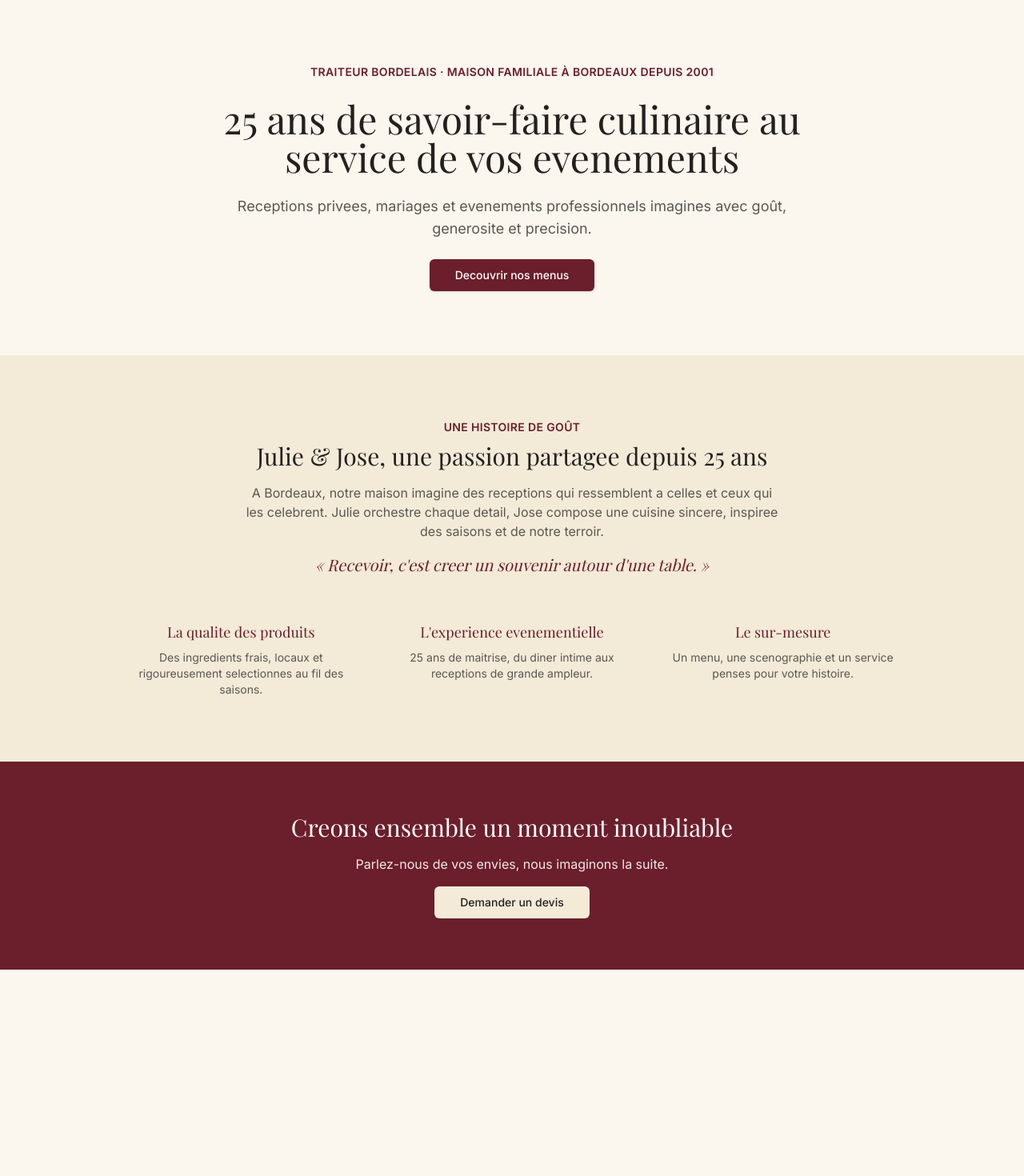
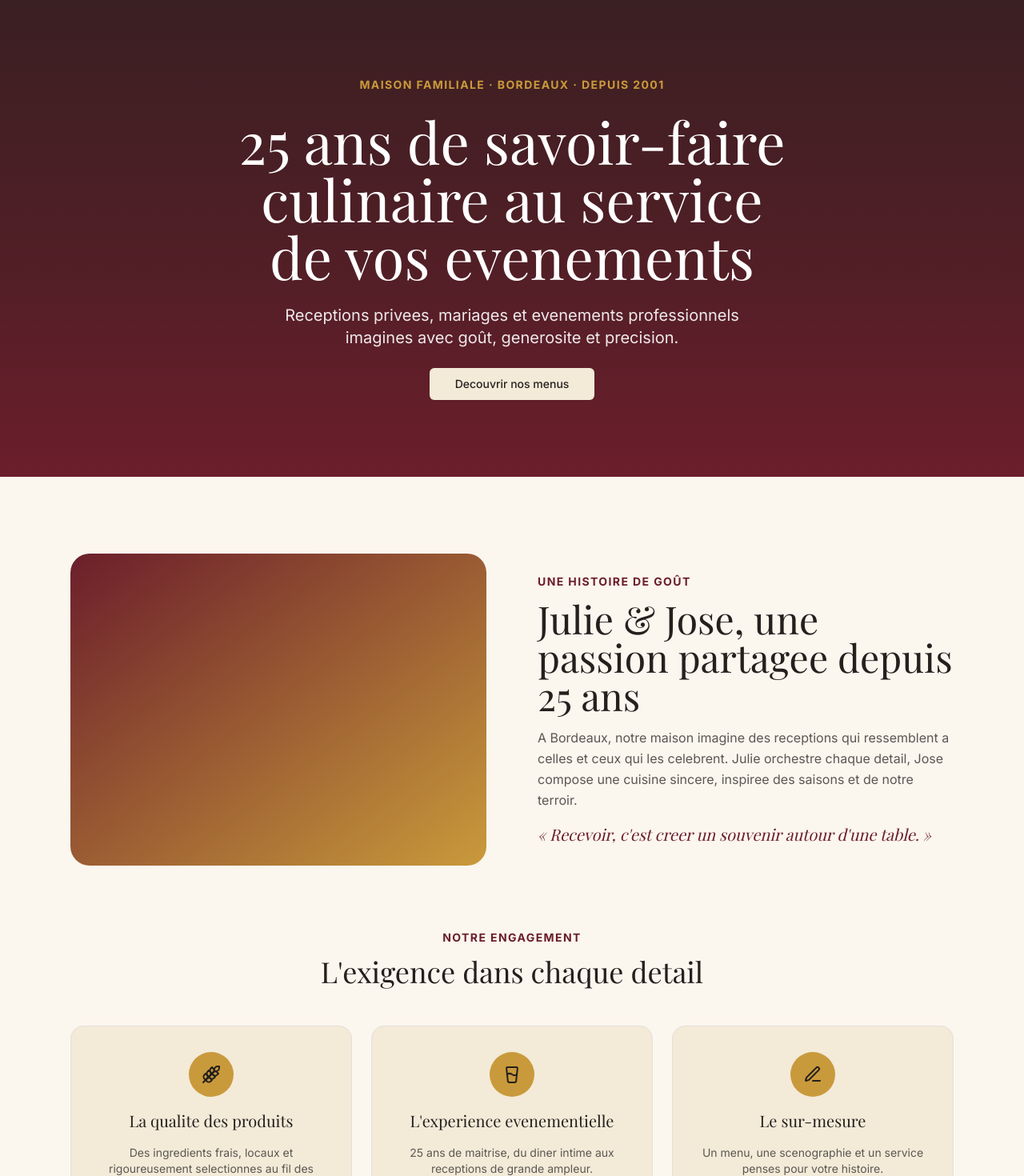
Before and after one commit to arthurgatoux/vite-gourmand, a Next.js app: page / in a window 1280 px wide. Shown: the top 1470 px of the page at 80% size. Before the commit the page ends 1212 px from the top, so only its background shows below. Built offline with nearby package versions, Linux system fonts and the light colour scheme; no server answers; the database is empty.

Commit message:
fix(accueil): aligner typographie et cartes d'engagement sur les valeurs reelles Figma

```diff
--- a/components/home/avis-section.tsx
+++ b/components/home/avis-section.tsx
@@ -9,15 +9,15 @@ export async function AvisSection() {
   }
 
   return (
-    <section aria-labelledby="avis-heading" className="w-full bg-secondary py-16">
-      <div className="mx-auto max-w-5xl px-5">
-        <p className="text-center text-sm font-semibold uppercase tracking-wide text-primary">
+    <section aria-labelledby="avis-heading" className="w-full bg-secondary py-20">
+      <div className="mx-auto max-w-6xl px-6">
+        <p className="text-center text-sm font-bold uppercase tracking-widest text-primary">
           Vos mots comptent
         </p>
-        <h2 id="avis-heading" className="mt-2 text-center text-3xl font-heading">
+        <h2 id="avis-heading" className="mt-3 text-center font-heading text-4xl">
           Ils nous ont confie leur evenement
         </h2>
-        <ul className="mt-10 grid gap-6 sm:grid-cols-2 lg:grid-cols-3">
+        <ul className="mt-12 grid gap-6 sm:grid-cols-2 lg:grid-cols-3">
           {avis.map((item) => (
             <li key={item.id}>
               <AvisCard avis={item} />
--- a/components/home/cta-section.tsx
+++ b/components/home/cta-section.tsx
@@ -3,9 +3,12 @@ import Link from "next/link";
 
 export function CtaSection() {
   return (
-    <section aria-labelledby="cta-heading" className="w-full bg-primary py-16">
-      <div className="mx-auto flex max-w-2xl flex-col items-center gap-4 px-5 text-center text-primary-foreground">
-        <h2 id="cta-heading" className="text-3xl font-heading">
+    <section aria-labelledby="cta-heading" className="w-full bg-primary py-20">
+      <div className="mx-auto flex max-w-2xl flex-col items-center gap-4 px-6 text-center text-primary-foreground">
+        <p className="text-sm font-bold uppercase tracking-widest text-accent">
+          Votre prochain evenement
+        </p>
+        <h2 id="cta-heading" className="font-heading text-4xl">
           Creons ensemble un moment inoubliable
         </h2>
         <p className="text-primary-foreground/90">
--- a/components/home/equipe-section.tsx
+++ b/components/home/equipe-section.tsx
@@ -1,33 +1,44 @@
-export function EquipeSection() {
-  const engagements = [
+import { Wheat, GlassWater, PenLine } from "lucide-react";
+
+const ENGAGEMENTS = [
   {
+    icon: Wheat,
     titre: "La qualite des produits",
     description:
       "Des ingredients frais, locaux et rigoureusement selectionnes au fil des saisons.",
   },
   {
+    icon: GlassWater,
     titre: "L'experience evenementielle",
     description:
       "25 ans de maitrise, du diner intime aux receptions de grande ampleur.",
   },
   {
+    icon: PenLine,
     titre: "Le sur-mesure",
     description:
       "Un menu, une scenographie et un service penses pour votre histoire.",
   },
 ];
 
+export function EquipeSection() {
   return (
-    <section aria-labelledby="equipe-heading" className="w-full bg-secondary py-20">
-      <div className="mx-auto max-w-5xl px-5">
-        <div className="mx-auto max-w-2xl text-center">
-          <p className="text-sm font-semibold uppercase tracking-wide text-primary">
+    <section aria-labelledby="equipe-heading" className="w-full bg-background py-24">
+      <div className="mx-auto grid max-w-6xl gap-16 px-6 lg:grid-cols-2 lg:items-center">
+        <div
+          className="aspect-[4/3] w-full rounded-3xl bg-gradient-to-br from-primary to-accent"
+          role="img"
+          aria-label="Julie et Jose, fondateurs de Vite et Gourmand"
+        />
+
+        <div>
+          <p className="text-sm font-bold uppercase tracking-widest text-primary">
             Une histoire de goût
           </p>
-          <h2 id="equipe-heading" className="mt-2 text-3xl font-heading">
+          <h2 id="equipe-heading" className="mt-3 font-heading text-4xl lg:text-5xl">
             Julie &amp; Jose, une passion partagee depuis 25 ans
           </h2>
-          <p className="mt-4 text-muted-foreground">
+          <p className="mt-4 text-base leading-relaxed text-muted-foreground">
             A Bordeaux, notre maison imagine des receptions qui ressemblent a
             celles et ceux qui les celebrent. Julie orchestre chaque detail,
             Jose compose une cuisine sincere, inspiree des saisons et de notre
@@ -37,12 +48,26 @@ export function EquipeSection() {
             &laquo; Recevoir, c&apos;est creer un souvenir autour d&apos;une table. &raquo;
           </p>
         </div>
+      </div>
 
-        <ul className="mt-14 grid gap-8 sm:grid-cols-3">
-          {engagements.map((item) => (
-            <li key={item.titre} className="text-center">
-              <h3 className="font-heading text-lg text-primary">{item.titre}</h3>
-              <p className="mt-2 text-sm text-muted-foreground">{item.description}</p>
+      <div className="mx-auto mt-20 max-w-6xl px-6">
+        <p className="text-center text-sm font-bold uppercase tracking-widest text-primary">
+          Notre engagement
+        </p>
+        <h2 className="mt-3 text-center font-heading text-4xl">
+          L&apos;exigence dans chaque detail
+        </h2>
+        <ul className="mt-12 grid gap-6 sm:grid-cols-3">
+          {ENGAGEMENTS.map((item) => (
+            <li
+              key={item.titre}
+              className="flex flex-col items-center gap-4 rounded-2xl border border-border bg-secondary p-8 text-center shadow-card"
+            >
+              <span className="flex h-14 w-14 items-center justify-center rounded-full bg-accent text-foreground">
+                <item.icon aria-hidden="true" className="h-6 w-6" />
+              </span>
+              <h3 className="font-heading text-xl">{item.titre}</h3>
+              <p className="text-sm text-muted-foreground">{item.description}</p>
             </li>
           ))}
         </ul>
--- a/components/home/presentation-section.tsx
+++ b/components/home/presentation-section.tsx
@@ -5,20 +5,24 @@ export function PresentationSection() {
   return (
     <section
       aria-labelledby="presentation-heading"
-      className="w-full bg-background py-20"
+      className="relative w-full overflow-hidden bg-primary py-24 text-primary-foreground"
     >
-      <div className="mx-auto flex max-w-3xl flex-col items-center gap-6 px-5 text-center">
-        <p className="text-sm font-semibold uppercase tracking-wide text-primary">
-          Traiteur bordelais &middot; Maison familiale &agrave; Bordeaux depuis 2001
+      <div className="absolute inset-0 bg-gradient-to-b from-foreground/70 via-foreground/40 to-transparent" aria-hidden="true" />
+      <div className="relative mx-auto flex max-w-3xl flex-col items-center gap-6 px-6 text-center">
+        <p className="text-sm font-bold uppercase tracking-widest text-accent">
+          Maison familiale &middot; Bordeaux &middot; Depuis 2001
         </p>
-        <h1 id="presentation-heading" className="text-4xl font-heading lg:text-5xl">
+        <h1
+          id="presentation-heading"
+          className="font-heading text-5xl leading-tight sm:text-6xl lg:text-7xl"
+        >
           25 ans de savoir-faire culinaire au service de vos evenements
         </h1>
-        <p className="text-lg text-muted-foreground">
+        <p className="max-w-xl text-lg text-primary-foreground/90 sm:text-xl">
           Receptions privees, mariages et evenements professionnels imagines
           avec goût, generosite et precision.
         </p>
-        <Button asChild size="lg">
+        <Button asChild size="lg" variant="secondary">
           <Link href="/menus">Decouvrir nos menus</Link>
         </Button>
       </div>
```
Lines whose indentation alone changed are shown as unchanged.
